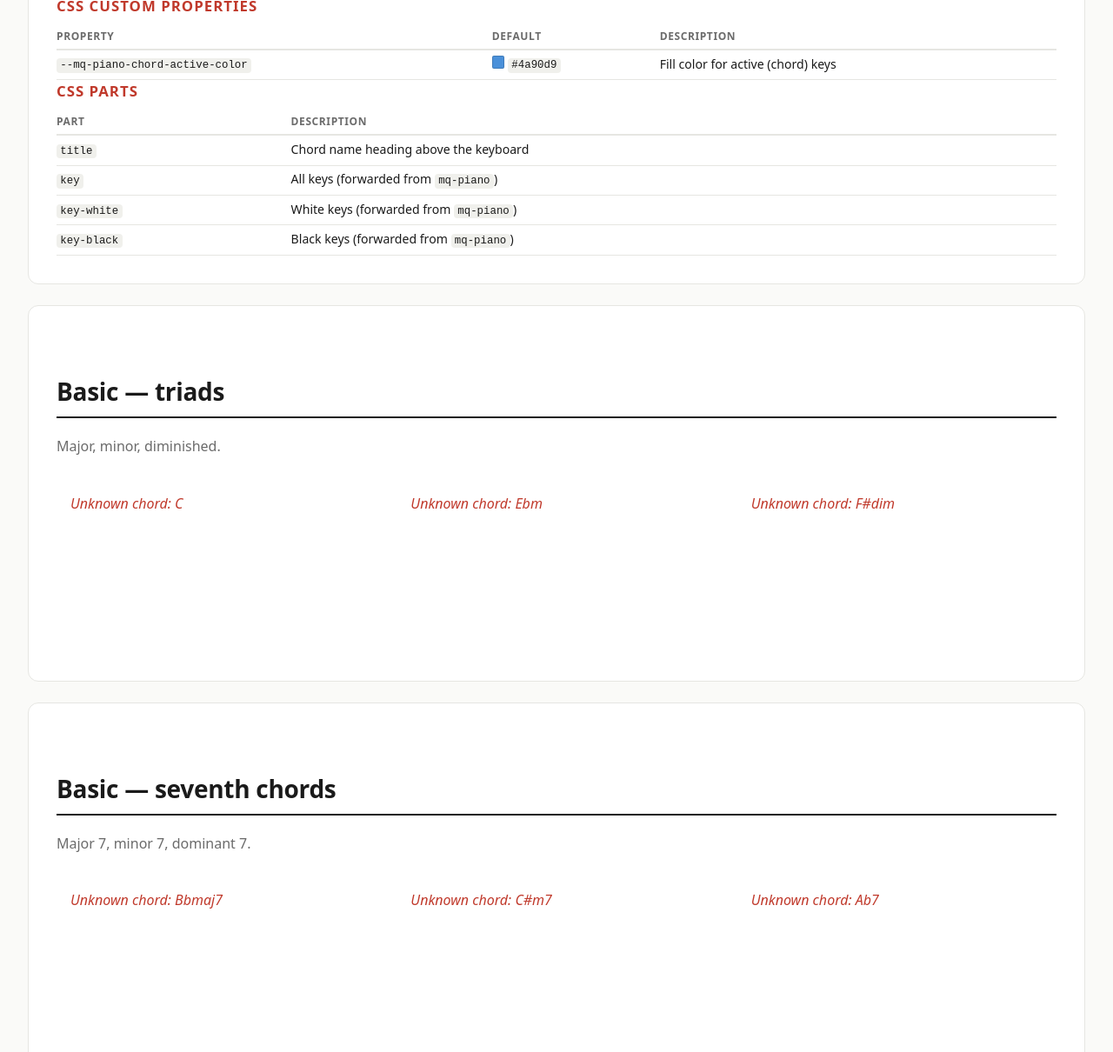
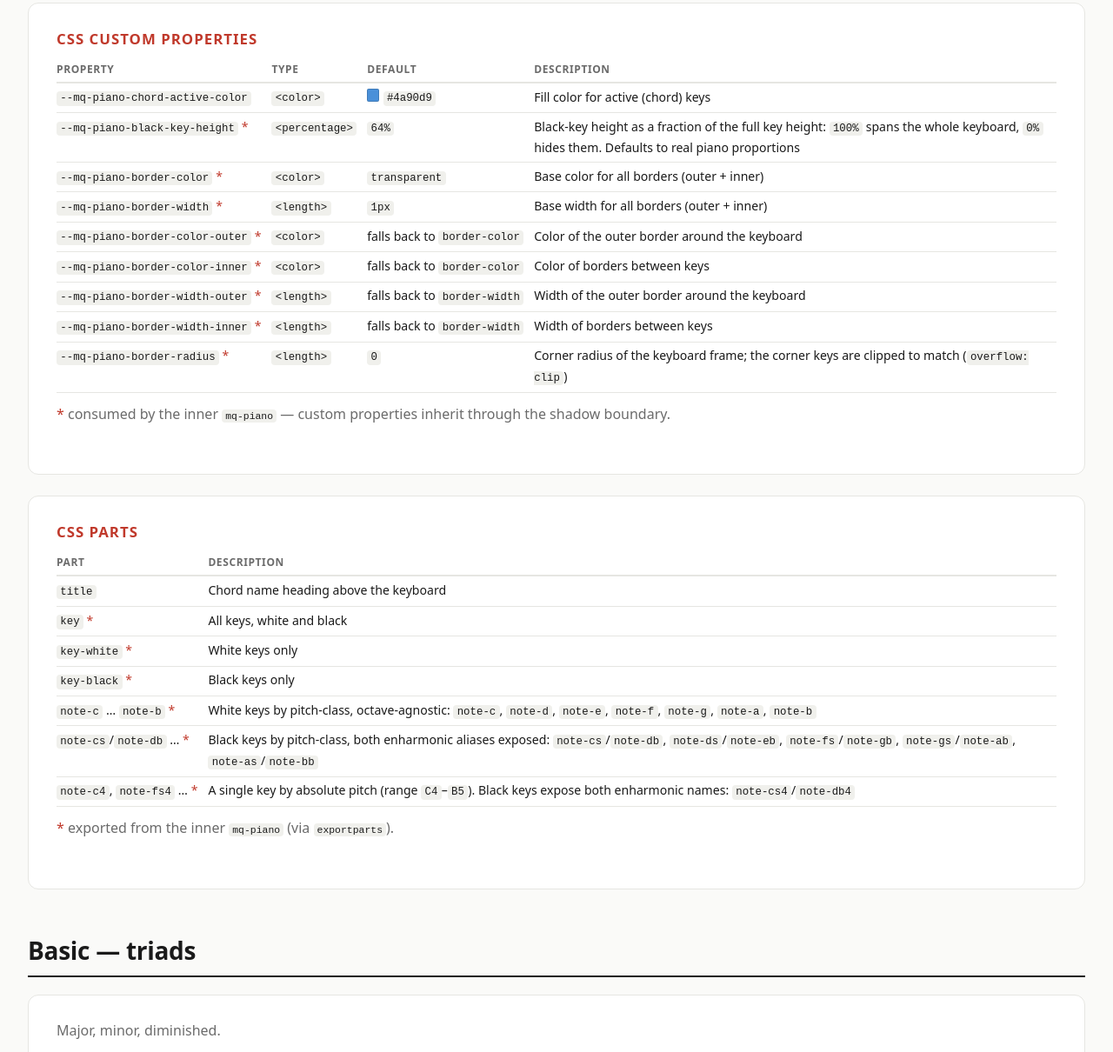
Before and after one commit to hsablonniere/musiq, a website built with Vite: page src/mq-piano-chord/mq-piano-chord.html in a window 1280 px wide. Shown: the part 853-2063 px from the top of the page at 87% size. Built offline with nearby package versions, Linux system fonts and the light colour scheme; what tonal would draw is missing.

Commit message:
docs(mq-piano-chord): document forwarded parts and border props
The demo only listed key/key-white/key-black, leaving the note-* parts and the border custom properties forwarded from mq-piano undiscoverable even though they are part of the public theming surface.

Footnote markers now flag everything that crosses the shadow boundary, so a reader can tell component-owned API from what mq-piano provides.

```diff
--- a/src/mq-piano-chord/mq-piano-chord.html
+++ b/src/mq-piano-chord/mq-piano-chord.html
@@ -44,22 +44,21 @@
     <header>
       <h1><code>&lt;mq-piano-chord&gt;</code></h1>
       <p>
-        Piano keyboard with chord visualization. Pass a chord name, get highlighted keys.
-        Supports inversions via slash chords (<code>C/E</code>, <code>C/G</code>),
-        <code>note-labels</code>, and customizable active color.
+        Piano keyboard with chord visualization. Pass a chord name, get highlighted keys. Supports
+        inversions via slash chords (<code>C/E</code>, <code>C/G</code>), <code>note-labels</code>,
+        and customizable active color.
       </p>
       <p><a href="../../">← Back to index</a></p>
     </header>
 
+    <h2>Install</h2>
     <section>
-      <h2>Install</h2>
       <pre><code>npm install @hsablonniere/musiq</code></pre>
       <pre><code>import '@hsablonniere/musiq/mq-piano-chord';</code></pre>
     </section>
 
+    <h2>API</h2>
     <section class="api">
-      <h2>API</h2>
-
       <h3>Attributes / Properties</h3>
       <table>
         <thead>
@@ -73,40 +72,128 @@
         </thead>
         <tbody>
           <tr>
-            <td><code>chord</code></td>
-            <td><code>chord</code></td>
-            <td><code>string</code></td>
-            <td>—</td>
-            <td>Chord name (e.g. <code>"C"</code>, <code>"Ebm"</code>, <code>"F#maj7"</code>). Supports slash chords for inversions (<code>"C/E"</code>)</td>
+            <td data-label="Attribute"><code>chord</code></td>
+            <td data-label="Property"><code>chord</code></td>
+            <td data-label="Type"><code>string</code></td>
+            <td data-label="Default">—</td>
+            <td data-label="Description">
+              Chord name (e.g. <code>"C"</code>, <code>"Ebm"</code>, <code>"F#maj7"</code>). Supports
+              slash chords for inversions (<code>"C/E"</code>)
+            </td>
           </tr>
           <tr>
-            <td><code>note-labels</code></td>
-            <td><code>noteLabels</code></td>
-            <td><code>boolean</code></td>
-            <td><code>false</code></td>
-            <td>Show note names on active keys (English notation: A, B, C, D, E, F, G)</td>
+            <td data-label="Attribute"><code>note-labels</code></td>
+            <td data-label="Property"><code>noteLabels</code></td>
+            <td data-label="Type"><code>boolean</code></td>
+            <td data-label="Default"><code>false</code></td>
+            <td data-label="Description">
+              Show note names on active keys (English notation: A, B, C, D, E, F, G)
+            </td>
           </tr>
         </tbody>
       </table>
+    </section>
 
+    <section class="api">
       <h3>CSS Custom Properties</h3>
       <table>
         <thead>
           <tr>
             <th>Property</th>
+            <th>Type</th>
             <th>Default</th>
             <th>Description</th>
           </tr>
         </thead>
         <tbody>
           <tr>
-            <td><code>--mq-piano-chord-active-color</code></td>
-            <td><span class="swatch" style="background: #4a90d9"></span><code>#4a90d9</code></td>
-            <td>Fill color for active (chord) keys</td>
+            <td data-label="Property"><code>--mq-piano-chord-active-color</code></td>
+            <td data-label="Type"><code>&lt;color&gt;</code></td>
+            <td data-label="Default">
+              <span class="swatch" style="background: #4a90d9"></span><code>#4a90d9</code>
+            </td>
+            <td data-label="Description">Fill color for active (chord) keys</td>
+          </tr>
+          <tr>
+            <td data-label="Property">
+              <code>--mq-piano-black-key-height</code> <span class="ref">*</span>
+            </td>
+            <td data-label="Type"><code>&lt;percentage&gt;</code></td>
+            <td data-label="Default"><code>64%</code></td>
+            <td data-label="Description">
+              Black-key height as a fraction of the full key height: <code>100%</code> spans the
+              whole keyboard, <code>0%</code> hides them. Defaults to real piano proportions
+            </td>
+          </tr>
+          <tr>
+            <td data-label="Property">
+              <code>--mq-piano-border-color</code> <span class="ref">*</span>
+            </td>
+            <td data-label="Type"><code>&lt;color&gt;</code></td>
+            <td data-label="Default"><code>transparent</code></td>
+            <td data-label="Description">Base color for all borders (outer + inner)</td>
+          </tr>
+          <tr>
+            <td data-label="Property">
+              <code>--mq-piano-border-width</code> <span class="ref">*</span>
+            </td>
+            <td data-label="Type"><code>&lt;length&gt;</code></td>
+            <td data-label="Default"><code>1px</code></td>
+            <td data-label="Description">Base width for all borders (outer + inner)</td>
+          </tr>
+          <tr>
+            <td data-label="Property">
+              <code>--mq-piano-border-color-outer</code> <span class="ref">*</span>
+            </td>
+            <td data-label="Type"><code>&lt;color&gt;</code></td>
+            <td data-label="Default">falls back to <code>border-color</code></td>
+            <td data-label="Description">Color of the outer border around the keyboard</td>
+          </tr>
+          <tr>
+            <td data-label="Property">
+              <code>--mq-piano-border-color-inner</code> <span class="ref">*</span>
+            </td>
+            <td data-label="Type"><code>&lt;color&gt;</code></td>
+            <td data-label="Default">falls back to <code>border-color</code></td>
+            <td data-label="Description">Color of borders between keys</td>
+          </tr>
+          <tr>
+            <td data-label="Property">
+              <code>--mq-piano-border-width-outer</code> <span class="ref">*</span>
+            </td>
+            <td data-label="Type"><code>&lt;length&gt;</code></td>
+            <td data-label="Default">falls back to <code>border-width</code></td>
+            <td data-label="Description">Width of the outer border around the keyboard</td>
+          </tr>
+          <tr>
+            <td data-label="Property">
+              <code>--mq-piano-border-width-inner</code> <span class="ref">*</span>
+            </td>
+            <td data-label="Type"><code>&lt;length&gt;</code></td>
+            <td data-label="Default">falls back to <code>border-width</code></td>
+            <td data-label="Description">Width of borders between keys</td>
+          </tr>
+          <tr>
+            <td data-label="Property">
+              <code>--mq-piano-border-radius</code> <span class="ref">*</span>
+            </td>
+            <td data-label="Type"><code>&lt;length&gt;</code></td>
+            <td data-label="Default"><code>0</code></td>
+            <td data-label="Description">
+              Corner radius of the keyboard frame; the corner keys are clipped to match (<code
+                >overflow: clip</code
+              >)
+            </td>
           </tr>
         </tbody>
       </table>
+      <p class="desc" style="margin-top: 0.75rem">
+        <span class="ref">*</span> consumed by the inner <code>mq-piano</code> — custom properties
+        inherit through the shadow boundary.
+      </p>
+    </section>
 
+    <section class="api">
       <h3>CSS Parts</h3>
       <table>
         <thead>
@@ -117,27 +204,61 @@
         </thead>
         <tbody>
           <tr>
-            <td><code>title</code></td>
-            <td>Chord name heading above the keyboard</td>
+            <td data-label="Part"><code>title</code></td>
+            <td data-label="Description">Chord name heading above the keyboard</td>
           </tr>
           <tr>
-            <td><code>key</code></td>
-            <td>All keys (forwarded from <code>mq-piano</code>)</td>
+            <td data-label="Part"><code>key</code> <span class="ref">*</span></td>
+            <td data-label="Description">All keys, white and black</td>
           </tr>
           <tr>
-            <td><code>key-white</code></td>
-            <td>White keys (forwarded from <code>mq-piano</code>)</td>
+            <td data-label="Part"><code>key-white</code> <span class="ref">*</span></td>
+            <td data-label="Description">White keys only</td>
           </tr>
           <tr>
-            <td><code>key-black</code></td>
-            <td>Black keys (forwarded from <code>mq-piano</code>)</td>
+            <td data-label="Part"><code>key-black</code> <span class="ref">*</span></td>
+            <td data-label="Description">Black keys only</td>
+          </tr>
+          <tr>
+            <td data-label="Part">
+              <code>note-c</code> … <code>note-b</code> <span class="ref">*</span>
+            </td>
+            <td data-label="Description">
+              White keys by pitch-class, octave-agnostic: <code>note-c</code>, <code>note-d</code>,
+              <code>note-e</code>, <code>note-f</code>, <code>note-g</code>, <code>note-a</code>,
+              <code>note-b</code>
+            </td>
+          </tr>
+          <tr>
+            <td data-label="Part">
+              <code>note-cs</code>/<code>note-db</code> … <span class="ref">*</span>
+            </td>
+            <td data-label="Description">
+              Black keys by pitch-class, both enharmonic aliases exposed:
+              <code>note-cs</code>/<code>note-db</code>, <code>note-ds</code>/<code>note-eb</code>,
+              <code>note-fs</code>/<code>note-gb</code>, <code>note-gs</code>/<code>note-ab</code>,
+              <code>note-as</code>/<code>note-bb</code>
+            </td>
+          </tr>
+          <tr>
+            <td data-label="Part">
+              <code>note-c4</code>, <code>note-fs4</code> … <span class="ref">*</span>
+            </td>
+            <td data-label="Description">
+              A single key by absolute pitch (range <code>C4</code>–<code>B5</code>). Black keys
+              expose both enharmonic names: <code>note-cs4</code>/<code>note-db4</code>
+            </td>
           </tr>
         </tbody>
       </table>
+      <p class="desc" style="margin-top: 0.75rem">
+        <span class="ref">*</span> exported from the inner <code>mq-piano</code> (via
+        <code>exportparts</code>).
+      </p>
     </section>
 
+    <h2>Basic — triads</h2>
     <section>
-      <h2>Basic — triads</h2>
       <p class="desc">Major, minor, diminished.</p>
       <div class="row">
         <mq-piano-chord chord="C"></mq-piano-chord>
@@ -146,8 +267,8 @@
       </div>
     </section>
 
+    <h2>Basic — seventh chords</h2>
     <section>
-      <h2>Basic — seventh chords</h2>
       <p class="desc">Major 7, minor 7, dominant 7.</p>
       <div class="row">
         <mq-piano-chord chord="Bbmaj7"></mq-piano-chord>
@@ -156,9 +277,11 @@
       </div>
     </section>
 
+    <h2>Note labels</h2>
     <section>
-      <h2>Note labels</h2>
-      <p class="desc">Display note names on active keys with the <code>note-labels</code> attribute.</p>
+      <p class="desc">
+        Display note names on active keys with the <code>note-labels</code> attribute.
+      </p>
       <div class="row">
         <mq-piano-chord chord="F#maj7" note-labels></mq-piano-chord>
         <mq-piano-chord chord="Bbm7" note-labels></mq-piano-chord>
@@ -166,8 +289,8 @@
       </div>
     </section>
 
+    <h2>Inversions — slash chords</h2>
     <section>
-      <h2>Inversions — slash chords</h2>
       <p class="desc">Chord over a specific bass note.</p>
       <div class="row">
         <div>
@@ -185,8 +308,8 @@
       </div>
     </section>
 
+    <h2>Style — active color</h2>
     <section>
-      <h2>Style — active color</h2>
       <p class="desc">Customize via <code>--mq-piano-chord-active-color</code>.</p>
       <div class="row">
         <mq-piano-chord chord="Bbm" style="--mq-piano-chord-active-color: #c0392b"></mq-piano-chord>
```
